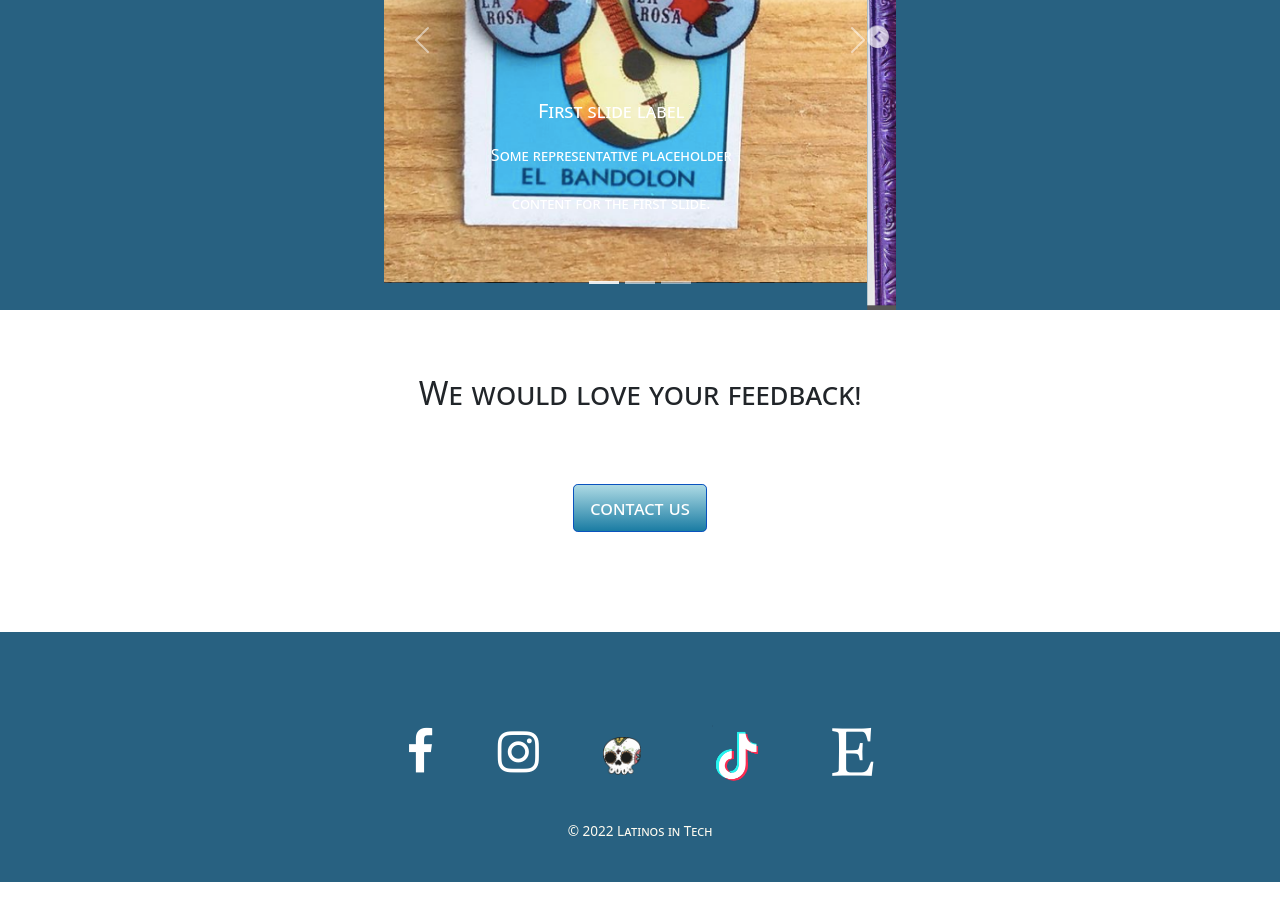
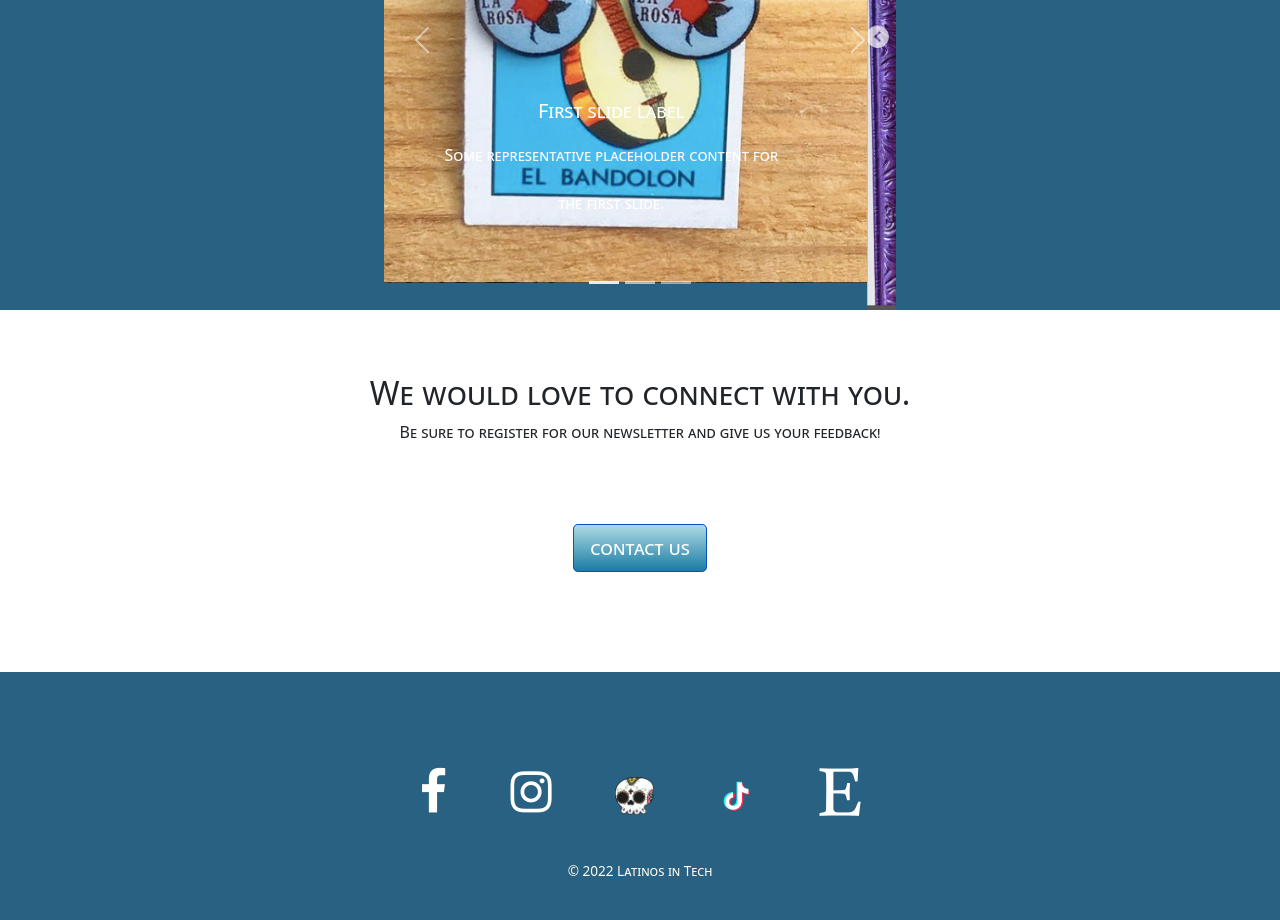
Before and after one commit to Faraja17/amanoseattle, a plain HTML site: page index.html in a window 1280 px wide. Shown: the part 700-1620 px from the top of the page. Before the commit the page ends 1582 px from the top, so only its background shows below. Drawn offline with nearby package versions, Linux system fonts and the light colour scheme; a script that the page names is missing.

Commit message:
changed contact us tp connect with us

```diff
--- a/css/style.css
+++ b/css/style.css
@@ -1,6 +1,6 @@
 body {
     background-color: #fffbf0;
-    font-size: 1em;
+    font-size: 1.2em;
     font-family: "Acme";
     font-weight: 300;
     font-variant: small-caps;
@@ -8,13 +8,13 @@ body {
 
 @media screen and (min-width: 600px) {
     body {
-      font-size: 1.1em;
+      font-size: 1.3em;
     }
 }
 
 @media screen and (min-width: 1000px) {
     body {
-      font-size: 1.2em;
+      font-size: 1.4em;
     }
 }
 
@@ -90,9 +90,8 @@ header {
 }
 
 p {
-    width: 75%;
     text-align: center;
-    margin: auto;
+    margin: 0, 30%, 0;
 }
 
 .portfolio {
@@ -119,7 +118,7 @@ p {
     }
 }
 
-.contact-us {
+.connect-with-us {
     margin: auto;
     text-align: center;
     padding-top: 5%;
@@ -196,7 +195,7 @@ footer {
 
 @media screen and (min-width: 1000px) {
     .tiktok {
-        width: 5%;
+        width: 3%;
     }
 }
 
--- a/index.html
+++ b/index.html
@@ -45,7 +45,7 @@
                         <a class="nav-link" href="https://www.amanoseattle.com/?page=1&limit=60&sort_by=popularity_score&sort_order=desc" target="blank">Online Shop</a>
                     </li>
                     <li class="nav-item">
-                        <a class="nav-link" href="#contact-us">Contact Us</a>
+                        <a class="nav-link" href="#connect">Connect With Us</a>
                     </li>
                 </ul>
             </div>
@@ -99,8 +99,9 @@
           </div>
     </section>
 
-    <section class="contact-us">
-        <h2 class="feedback" id="contact-us">We would love your feedback!</h2>
+    <section class="connect-with-us">
+      <h2 class="connect" id="connect">We would love to connect with you.</h2>
+    <p> Be sure to register for our newsletter and give us your feedback!</p>
         <a href="https://www.amanoseattle.com/contact-us" class="btn btn-primary btn-lg active" role="button" aria-pressed="true">contact us</a>
     </section>
 
```
